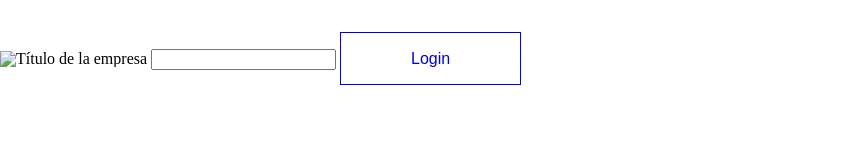
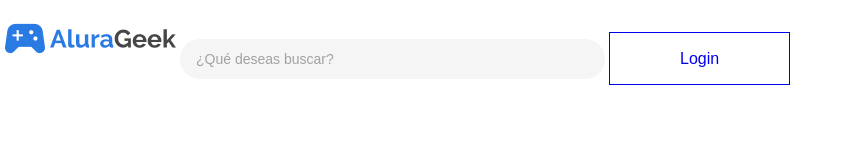
Before and after one commit to merb26/Challenge2-Ecommerce, a plain HTML site: page index.html in a window 1280 px wide. Shown: the whole page, without its empty margins (0-853 px from the left). Drawn offline with Linux system fonts and the light colour scheme.

Commit message:
logotipo e input buscar estilizados

```diff
--- a/css/menu/menu-boton.css
+++ b/css/menu/menu-boton.css
@@ -7,5 +7,6 @@
   font-family: "Raleway", sans-serif;
   font-size: 1rem;
   line-height: 1.1875rem;
+  font-weight: 400;
   margin: 2rem 0;
 }
--- /dev/null
+++ b/css/menu/menu-buscar.css
@@ -0,0 +1,21 @@
+.menu__buscar {
+  background-color: #f5f5f5;
+  border: none;
+  border-radius: 20px;
+  width: 393px;
+  height: 40px;
+  padding: 0 1rem;
+  color: #a2a2a2;
+  font-family: "Raleway", sans-serif;
+  font-weight: 400;
+  font-size: 0.875rem;
+  line-height: 1rem;
+}
+
+.menu__buscar::placeholder {
+  color: #a2a2a2;
+  font-family: "Raleway", sans-serif;
+  font-weight: 400;
+  font-size: 0.875rem;
+  line-height: 1rem;
+}
--- a/index.html
+++ b/index.html
@@ -9,6 +9,7 @@
     <title>Alura Geek</title>
     <link rel="stylesheet" href="./css/reset.css">
     <link rel="stylesheet" href="./css/menu/menu-boton.css">
+    <link rel="stylesheet" href="./css/menu/menu-buscar.css">
 
 </head>
 
@@ -16,8 +17,8 @@
 
     <header>
         <div class="menu">
-            <img src="" alt="Título de la empresa">
-            <input type="search">
+            <img src="./img/logo.png" alt="Título de la empresa">
+            <input type="text" class="menu__buscar" placeholder="¿Qué deseas buscar?">
             <a href="#"><button class="menu__boton">Login</button></a>
         </div>
     </header>
```
Also changed, not shown: img/logo.png (added).
